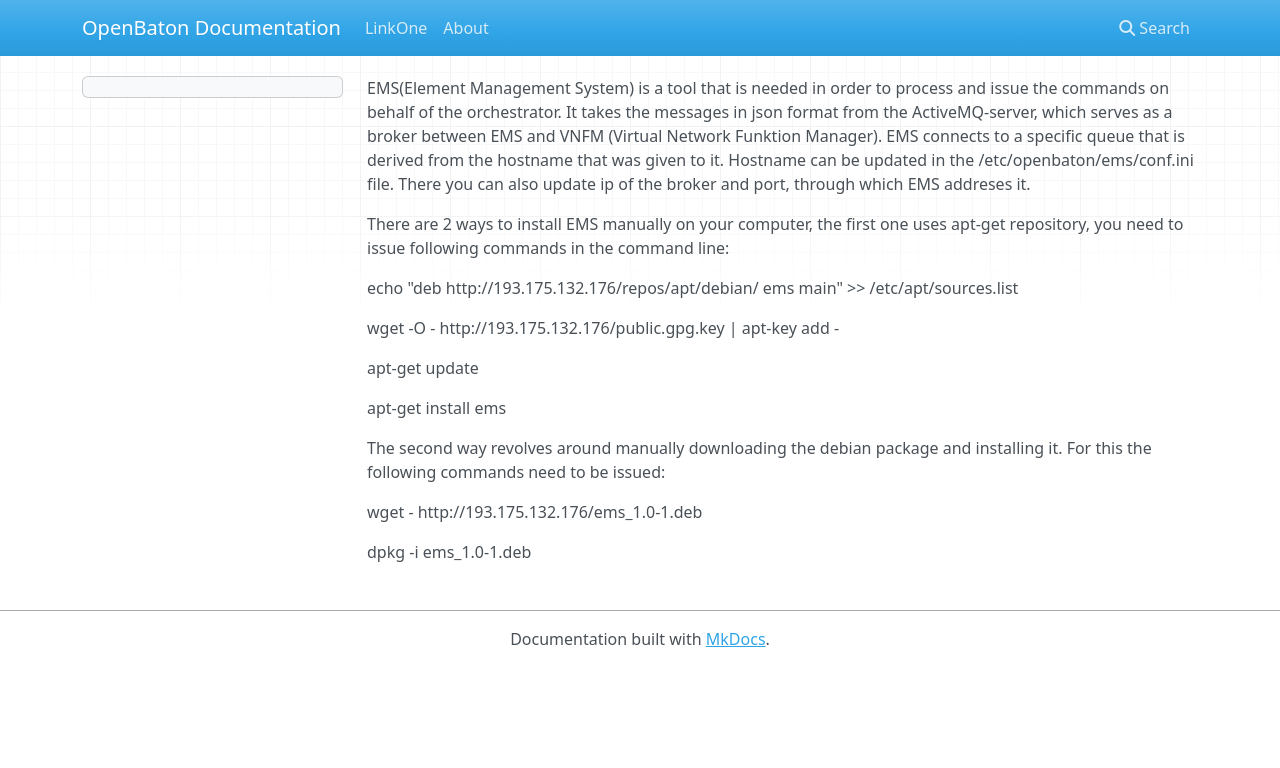
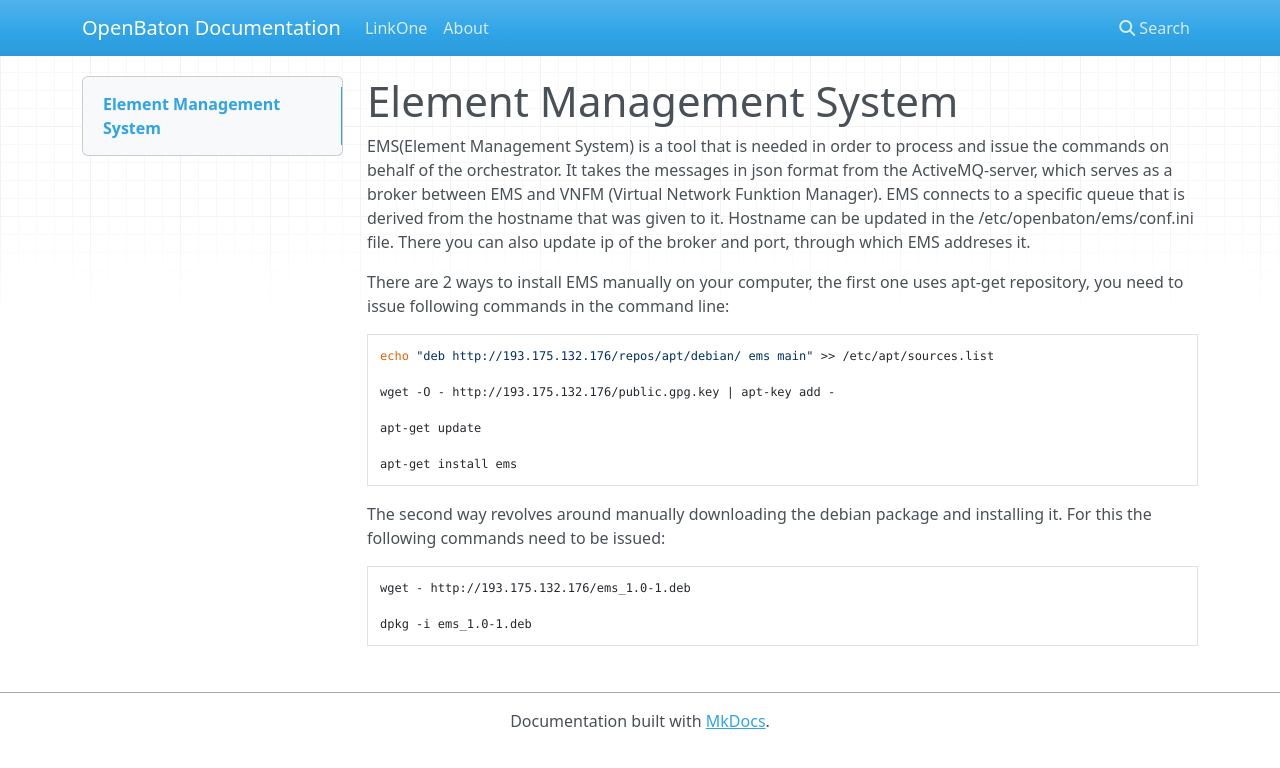
Before and after one commit to openbaton/docs, an MkDocs documentation site: the page built from docs/ems-install.md, in a window 1280 px wide. Shown: the top 768 px of the page. Built offline with MkDocs 1.6.1, drawn with Linux system fonts in a browser that asks for light colours; nearby versions of some CDN libraries; old or Windows-style settings are respelled for this version of MkDocs.

Commit message:
added markdown syntax

````diff
--- a/docs/ems-install.md
+++ b/docs/ems-install.md
@@ -1,9 +1,11 @@
+Element Management System
+=========================
 EMS(Element Management System) is a tool that is needed in order to process and issue the commands on behalf of the orchestrator. It takes the messages in json format
 from the ActiveMQ-server, which serves as a broker between EMS and VNFM (Virtual Network Funktion Manager). EMS connects to a specific queue that is derived from the hostname
 that was given to it. Hostname can be updated in the /etc/openbaton/ems/conf.ini file. There you can also update ip of the broker and port, through which EMS addreses it.
 
 There are 2 ways to install EMS manually on your computer, the first one uses apt-get repository, you need to issue following commands in the command line:
-
+```bash
 echo "deb http://193.175.132.176/repos/apt/debian/ ems main" >> /etc/apt/sources.list
 
 wget -O - http://193.175.132.176/public.gpg.key | apt-key add -
@@ -11,9 +13,12 @@
 apt-get update
 
 apt-get install ems
+```
 
 The second way revolves around manually downloading the debian package and installing it. For this the following commands need to be issued:
 
+```bash
 wget - http://193.175.132.176/ems_1.0-1.deb
 
 dpkg -i ems_1.0-1.deb
+```
````
